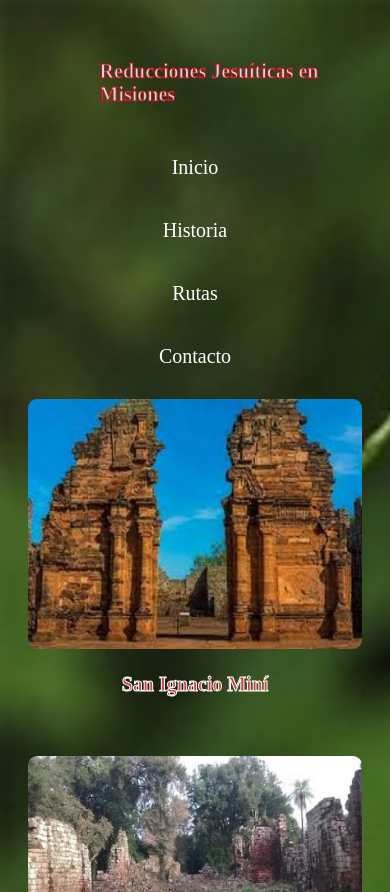
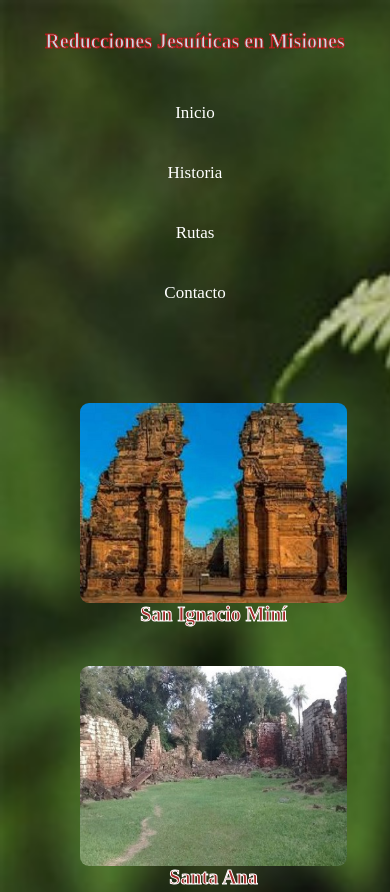
Before and after one commit to guiyeIbarra/jesuitas, a plain HTML site: page index.html in a window 390 px wide. Shown: the top 892 px of the page. Drawn offline with Linux system fonts and the light colour scheme; a web font is replaced by a local one.

Commit message:
verdadero responsive, empieza por movil

```diff
--- a/styles.css
+++ b/styles.css
@@ -8,7 +8,7 @@
     display: none;
 }
 
-@media (max-width: 450px) {
+
 body {
     background-image: url(./assets/helecho.jpg);
     background-repeat: no-repeat;
@@ -16,15 +16,10 @@ body {
     color: rgb(224, 214, 214);
 }
 
-header {
-    padding: 30px;
-    height: 250px;
-}
-
 h1 {
-    margin-left: 12%;
+    text-align: center;
     font-family: "Pirata One";
-    font-size: 70px;
+    font-size: 20px;
     -webkit-text-stroke-color: rgb(178, 25, 25);
     -webkit-text-stroke-width: 1px;
     color: rgb(203, 215, 228);
@@ -33,12 +28,12 @@ h1 {
 
 nav {
     color: white;
-    font-size: 28px;
-    display: flex;
-    justify-content: space-around;
+    font-size: 17px;
+    display: grid;
+    justify-content: center;
     align-items: center;
     background-color: transparent;
-    border-radius: 19px;
+
 }
 
 a {
@@ -56,24 +51,27 @@ nav div {
 
 div img {
     width: auto;
+    display: flex;
+    align-items: center;
+    justify-content: space-around;
 }
 
 img {
-    height: 250px;
-    width: 250px;
+    width: 200px;
+    height: 200px;
     border-radius: 9px;
-    margin: 20px;
+    margin: 0px;
 }
 
 h3 {
-    font-size: 33px;
+    font-size: 20px;
     color: brown;
     -webkit-text-stroke-color: white;
     -webkit-text-stroke-width: 1px;
 }
 
 p {
-    font-size: 22px;
+    font-size: 17px;
 }
 
 div {
@@ -87,11 +85,19 @@ div {
 }
 
 section {
-    display: flex;
-    column-gap: 10px;
+    display: grid;
+    align-items: center;
     justify-content: space-around;
     padding: 10px;
     margin-bottom: 40px;
+}
+
+section.a {
+    margin-top: 50px;
+}
+
+section.b {
+     margin-top: -55px;
 }
 
 .historia {
@@ -108,9 +114,9 @@ footer {
 address {
     text-align: center;
 }
-}
+/*
 
-@media (min-width: 481px) and (max-width: 1100px) {
+@media (min-width: 451px) and (max-width: 1100px) {
 
     h1 {
         font-size: 25px;
@@ -155,8 +161,8 @@ address {
         justify-content: center;
     }
 }
-
-
+/*
+@media (min-width: 1100px) {
     h1 {
         font-size: 20px;
         font-family: "Pirata One";
@@ -211,3 +217,4 @@ address {
     footer {
         width: 100%;
     }
+}
```
